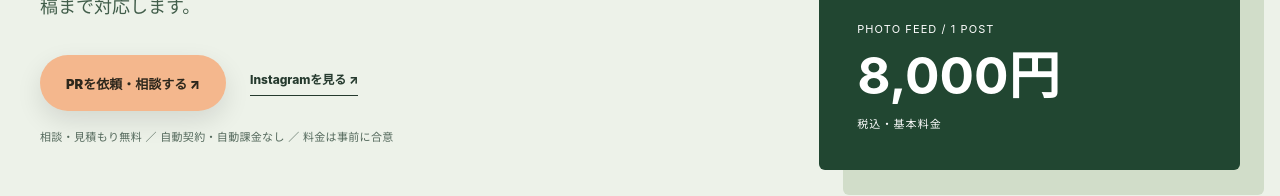
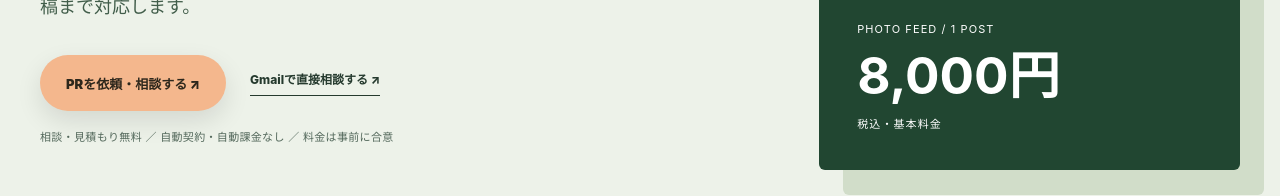
Before and after one commit to mako0120/grume-match, a Next.js app: page /diary/pr in a window 1280 px wide. Shown: the part 558-754 px from the top of the page. Built offline with nearby package versions, Linux system fonts and the light colour scheme; no server answers.

Commit message:
feat(diary): surface verified Gmail enquiry link alongside one-campaign application CTA

```diff
--- a/app/diary/pr/page.tsx
+++ b/app/diary/pr/page.tsx
@@ -1,5 +1,6 @@
 import type { Metadata } from "next";
 import Link from "next/link";
+import { buildDiaryConsultationEmail } from "@/lib/diary/email-draft";
 import { PostShowcase } from "../components/post-showcase";
 import { DiaryHeader, DiaryMobileCTA } from "../components/site-header";
 import {
@@ -33,6 +34,7 @@ export default function DiaryOneOffPrPage() {
   const pricing = currentDiaryPricing();
   const photo = formatDiaryYen(pricing.amountYen);
   const video = formatDiaryYen(videoIncludedPriceForFollowers(pricing.followers));
+  const emailContact = buildDiaryConsultationEmail();
   return (
     <div className="diary-v2 diary-pr-page">
       <DiaryHeader active="services" />
@@ -45,7 +47,7 @@ export default function DiaryOneOffPrPage() {
               <p className="diary-pr-hero-lead">グルメ日誌｜大阪のInstagramで、お店や料理をPRしませんか？ ご依頼は<strong>1案件・1投稿から</strong>。グルメ日誌本人が、来店・撮影・編集・投稿まで対応します。</p>
               <div className="diary-pr-hero-actions">
                 <Link href="/diary/request?service=instagram_feed&intent=application" className="diary-v2-button diary-v2-button-accent">PRを依頼・相談する ↗</Link>
-                <a className="diary-v2-text-link" href="https://www.instagram.com/gurunavi_diary/" target="_blank" rel="noopener noreferrer">Instagramを見る ↗</a>
+                <a className="diary-v2-text-link" href={emailContact.gmailUrl} target="_blank" rel="noopener noreferrer">Gmailで直接相談する ↗</a>
               </div>
               <p className="diary-pr-hero-note">相談・見積もり無料 ／ 自動契約・自動課金なし ／ 料金は事前に合意</p>
             </div>
@@ -142,10 +144,10 @@ export default function DiaryOneOffPrPage() {
           <div className="diary-v2-container">
             <span className="diary-v2-section-label">LET&apos;S WORK TOGETHER</span>
             <h2>お店のPR、<br />まずは1件から。</h2>
-            <p>ご相談・お見積もりは無料です。フォームの受付準備中は、InstagramのDMからお問い合わせいただけます。</p>
+            <p>ご相談・お見積もりは無料です。フォームとGmailの両方から、1案件ごとのPRをご相談いただけます。</p>
             <div className="diary-pr-final-buttons">
               <Link className="diary-v2-button diary-v2-button-accent" href="/diary/request?intent=consultation">無料でPR相談する ↗</Link>
-              <a href="https://www.instagram.com/gurunavi_diary/" target="_blank" rel="noopener noreferrer">Instagramから相談する ↗</a>
+              <a href={emailContact.gmailUrl} target="_blank" rel="noopener noreferrer">Gmailで直接相談する ↗</a>
             </div>
             <p className="diary-pr-legal"><Link href="/diary/policy">PR・撮影方針</Link><Link href="/legal/privacy">プライバシーポリシー</Link><Link href="/legal/operator">運営者情報</Link></p>
           </div>
```
